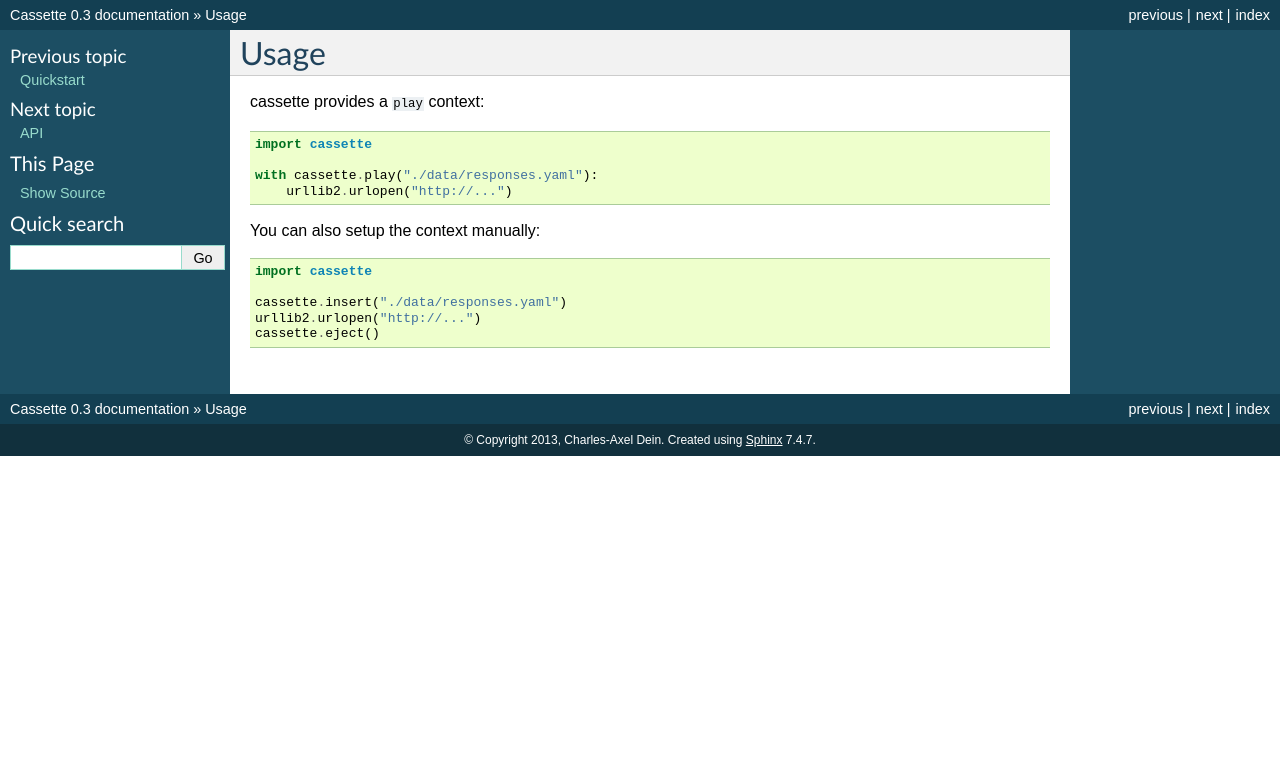
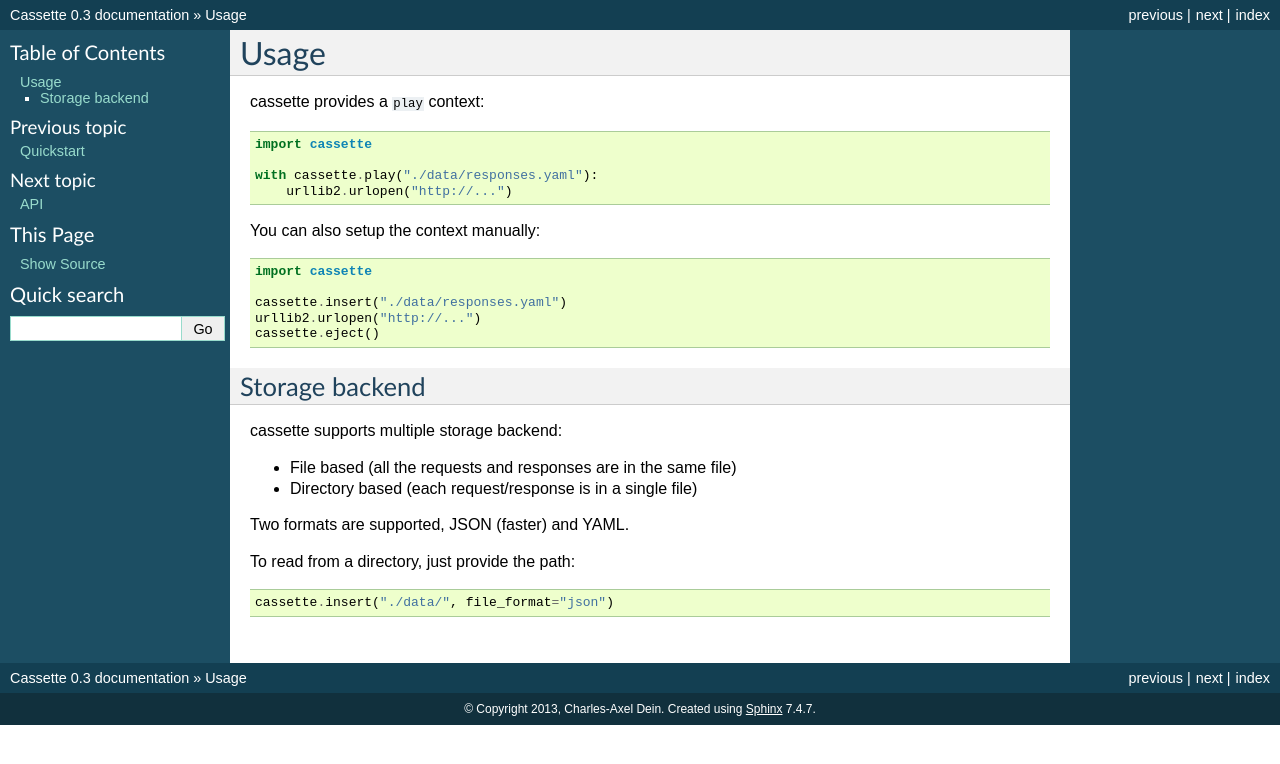
Before and after one commit to uber/cassette, a Sphinx documentation site: the page built from docs/usage.rst, in a window 1280 px wide. Shown: the top 764 px of the page. Built offline with Sphinx 7.4.7, drawn with Linux system fonts in a browser that asks for light colours; the version number is read from the project's files by our own code.

Commit message:
Add documentation for reading from directory

```diff
--- a/docs/usage.rst
+++ b/docs/usage.rst
@@ -19,3 +19,19 @@ You can also setup the context manually:
     cassette.insert("./data/responses.yaml")
     urllib2.urlopen("http://...")
     cassette.eject()
+
+Storage backend
+---------------
+
+cassette supports multiple storage backend:
+
+* File based (all the requests and responses are in the same file)
+* Directory based (each request/response is in a single file)
+
+Two formats are supported, JSON (faster) and YAML.
+
+To read from a directory, just provide the path:
+
+.. code:: python
+
+    cassette.insert("./data/", file_format="json")
```
